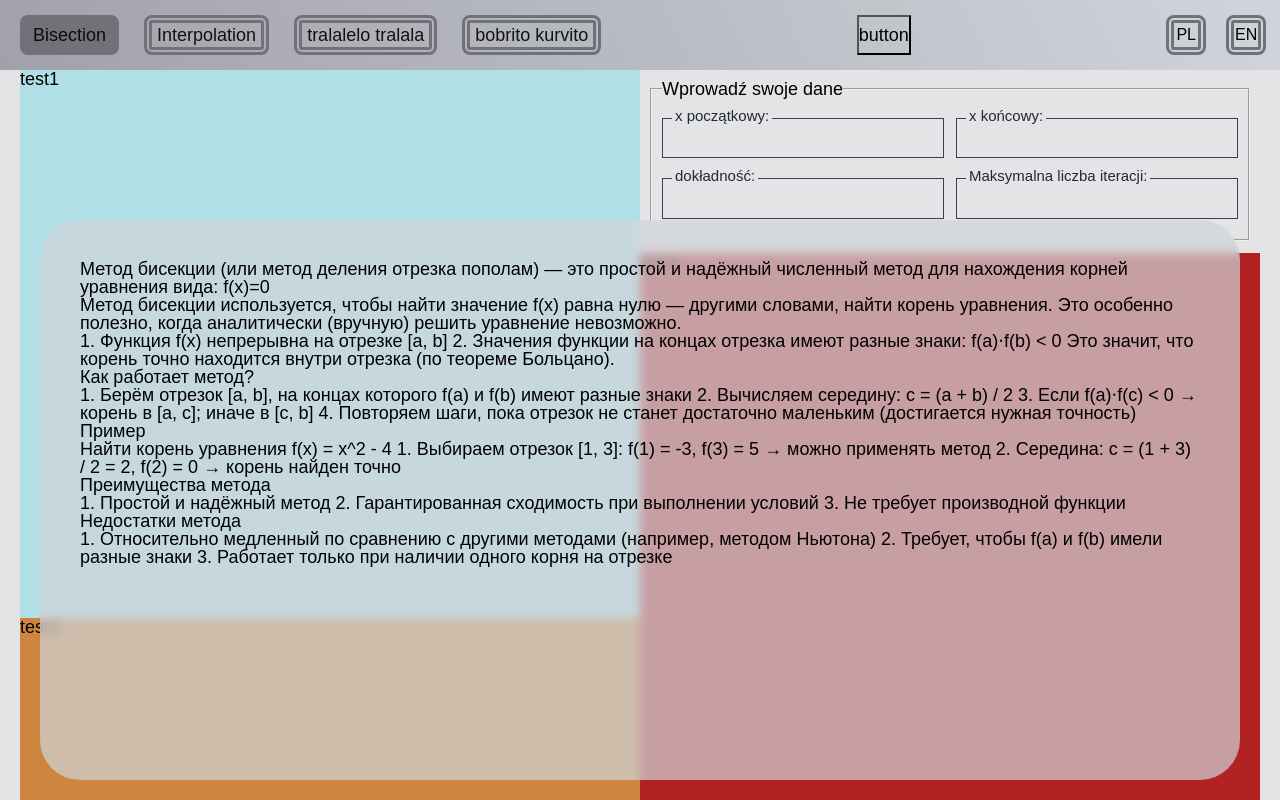
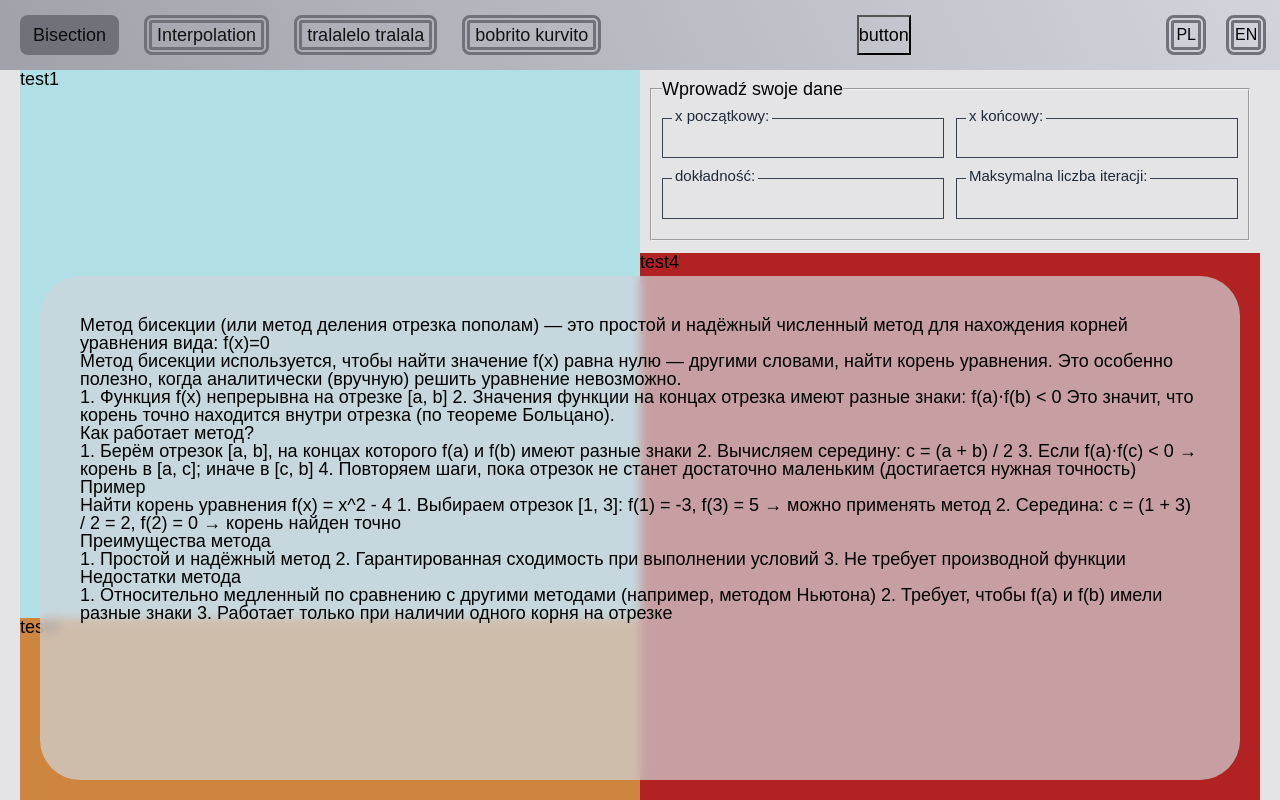
Before and after one commit to Roverp1/numerical_methods.ts, a React (Vite) app: page / in a window 1280 px wide. Both pictures are taken after a click on the button "button". Built offline with nearby package versions, Linux system fonts and the light colour scheme.

Commit message:
style(ModalDescription): change height of modal wondow from 70vh to 63vh

```diff
--- a/src/entities/modal/ui/ModalDescription/ModalDescription.scss
+++ b/src/entities/modal/ui/ModalDescription/ModalDescription.scss
@@ -4,7 +4,7 @@
   bottom: 2rem;
   right: 4rem;
   left: 4rem;
-  height: 70vh;
+  height: 63vh;
 
   padding: 4rem;
   border-radius: 4rem;
```
